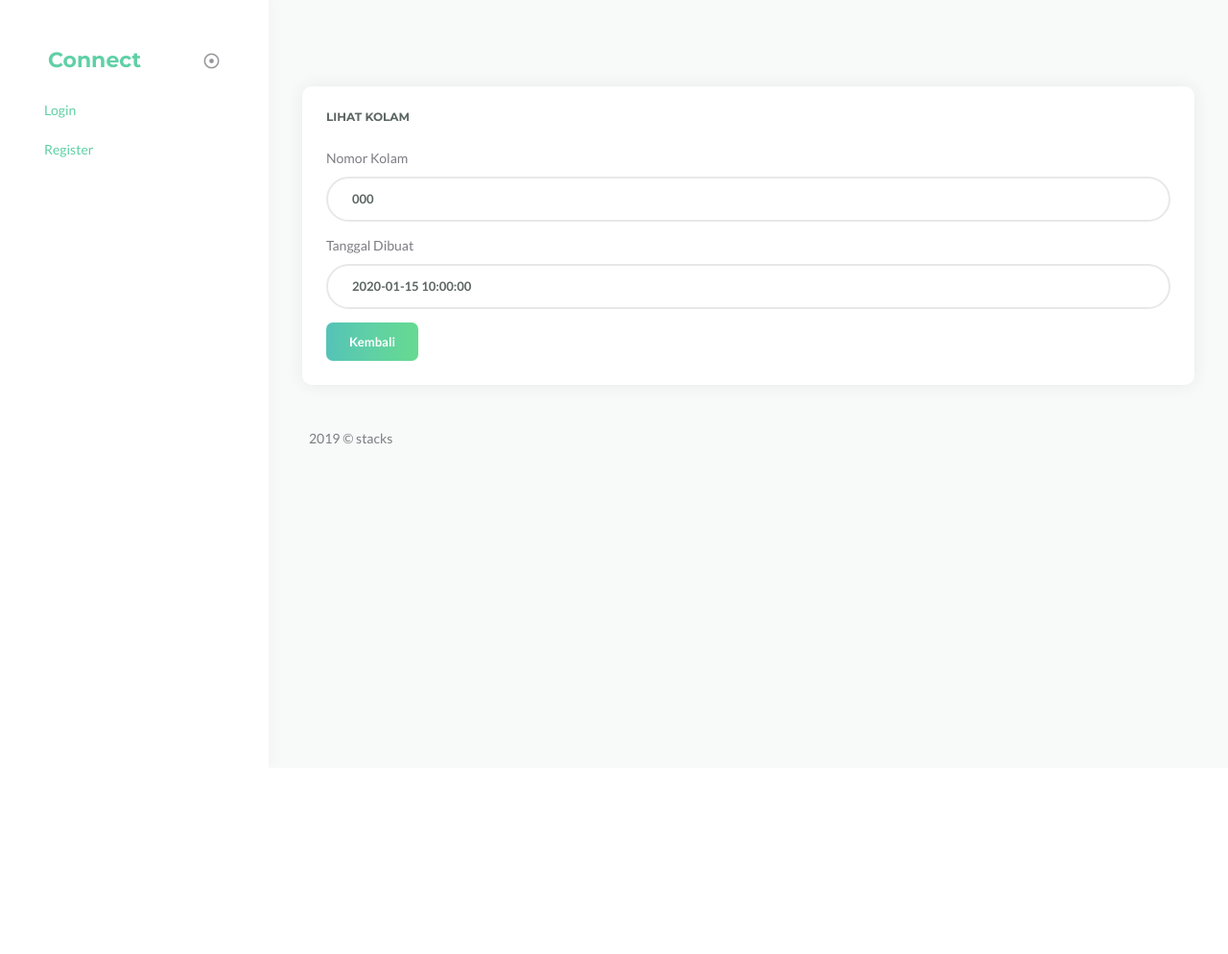
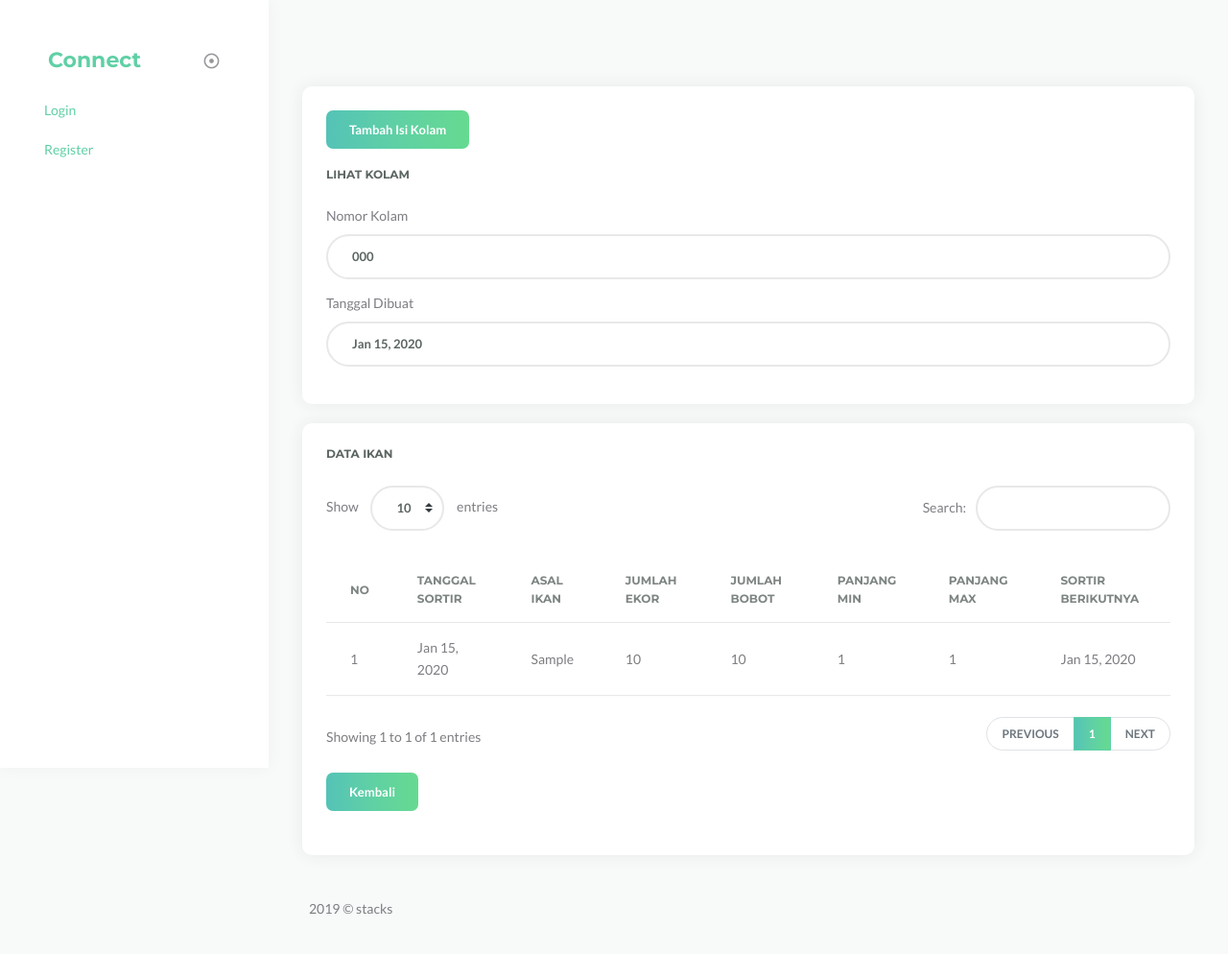
Before and after one commit to ihsanhaaa/btc-web-app, a Laravel app: page /dashboard/kolam/1 in a window 1280 px wide. Shown: the whole page at 96% size. Before the commit the page ends 463 px from the top, so only its background shows below. Run offline with Laravel 9, Linux system fonts and the light colour scheme; tables that the repository leaves empty hold one stand-in row (values such as "Sample post"); some libraries are stand-ins or nearby versions.

Commit message:
tambah halaman data ikan

```diff
--- a/app/Http/Controllers/FishpondController.php
+++ b/app/Http/Controllers/FishpondController.php
@@ -2,6 +2,7 @@
 
 namespace App\Http\Controllers;
 
+use App\Models\Fish;
 use App\Models\Fishpond;
 use Illuminate\Http\Request;
 
@@ -15,6 +16,7 @@ class FishpondController extends Controller
     public function index()
     {
         $kolams = Fishpond::all();
+
 
         return view('kolam.index', compact('kolams'));
     }
@@ -57,8 +59,9 @@ class FishpondController extends Controller
     public function show($id)
     {
         $kolam = Fishpond::find($id);
+        $ikans = Fish::all();
 
-        return view('kolam.show', compact('kolam'));
+        return view('kolam.show', compact('kolam', 'ikans'));
     }
 
     /**
@@ -108,4 +111,31 @@ class FishpondController extends Controller
 
         return redirect()->route('kolam.index')->with('success', 'Kolam berhasil dihapus');
     }
+
+    public function addFish($id)
+    {
+        $kolam = Fishpond::findOrFail($id);
+
+        return view('kolam.add', compact('kolam'));
+    }
+
+    public function addToDBFish(Request $request)
+    {
+        // dd($request);
+        $validatedData = $request->validate([
+            'fishpond_id' => 'required',
+            'asal_ikan' => 'string',
+            'jumlah_ekor' => 'required|integer',
+            'jumlah_bobot' => 'required|integer',
+            'min' => 'required|integer',
+            'max' => 'required|integer',
+            'sortir_berikut' => 'required|date',
+            'bobot_pakan' => 'required|integer',
+            'keterangan' => 'string',
+        ]);
+
+        Fish::create($validatedData);
+
+        return redirect()->route('kolam.index')->with('success','Data ikan berhasil ditambahkan');
+    }
 }
--- a/app/Models/Fish.php
+++ b/app/Models/Fish.php
@@ -10,4 +10,9 @@ class Fish extends Model
     use HasFactory;
 
     protected $guarded = ['id'];
+
+    public function fishpond()
+    {
+        return $this->belongsTo(Fishpond::class);
+    }
 }
--- a/app/Models/Fishpond.php
+++ b/app/Models/Fishpond.php
@@ -10,4 +10,9 @@ class Fishpond extends Model
     use HasFactory;
 
     protected $guarded = ['id'];
+
+    public function dataIkan()
+    {
+        return $this->hasMany(Fish::class);
+    }
 }
--- a/resources/views/kolam/show.blade.php
+++ b/resources/views/kolam/show.blade.php
@@ -5,18 +5,61 @@
         <div class="col-xl">
             <div class="card">
                 <div class="card-body">
+                    <a href="{{ route('addFish.create', $kolam->id) }}" class="btn btn-primary m-b-md">Tambah Isi Kolam</a>
                     <h5 class="card-title">Lihat Kolam</h5>
                     <div class="form-group">
                         <label for="nomor_kolam">Nomor Kolam</label>
-                        <input type="text" class="form-control" name="nomor_kolam" id="nomor_kolam" placeholder="Nomor Kolam"
-                            value="{{ old('nomor_kolam', $kolam->nomor_kolam) }}">
+                        <input type="text" class="form-control" name="nomor_kolam" id="nomor_kolam"
+                            placeholder="Nomor Kolam" value="{{ old('nomor_kolam', $kolam->nomor_kolam) }}">
                     </div>
                     <div class="form-group">
                         <label for="nomor_kolam">Tanggal Dibuat</label>
-                        <input type="text" class="form-control" name="nomor_kolam" id="nomor_kolam" placeholder="Nomor Kolam"
-                            value="{{ old('nomor_kolam', $kolam->created_at) }}">
+                        <input type="text" class="form-control" name="nomor_kolam" id="nomor_kolam"
+                            placeholder="Nomor Kolam" value="{{ old('nomor_kolam', $kolam->created_at->format('M d, Y')) }}">
                     </div>
-                    <a class="btn btn-primary" href="{{ route('kolam.index') }}">Kembali</a>
+
+                </div>
+            </div>
+
+            <div class="card">
+                <div class="card-body">
+
+                    <h5 class="card-title">Data Ikan</h5>
+
+                    <table id="zero-conf" class="display" style="width:100%">
+                        <thead>
+                            <tr>
+                                <th>No</th>
+                                <th>Tanggal Sortir</th>
+                                <th>Asal Ikan</th>
+                                <th>Jumlah Ekor</th>
+                                <th>Jumlah Bobot</th>
+                                <th>Panjang Min</th>
+                                <th>Panjang Max</th>
+                                <th>Sortir Berikutnya</th>
+                            </tr>
+                        </thead>
+                        <tbody>
+                            @foreach ($ikans as $ikan)
+                                @if ($ikan->fishpond_id == $kolam->id)
+                                    <tr>
+                                        <td>{{ $ikan->id }}</td>
+                                        <td>{{ $ikan->created_at->format('M d, Y') }}</td>
+                                        <td>{{ $ikan->asal_ikan }}</td>
+                                        <td>{{ $ikan->jumlah_ekor }}</td>
+                                        <td>{{ $ikan->jumlah_bobot }}</td>
+                                        <td>{{ $ikan->min }}</td>
+                                        <td>{{ $ikan->max }}</td>
+                                        <td>{{ date('M d, Y', strtotime($ikan->sortir_berikut)) }}</td>
+
+                                    </tr>
+                                @endif
+                            @endforeach
+                        </tbody>
+                    </table>
+
+                    <a class="btn btn-primary my-4" href="{{ route('kolam.index') }}">Kembali</a>
+
                 </div>
             </div>
         </div>
--- a/routes/web.php
+++ b/routes/web.php
@@ -1,7 +1,6 @@
 <?php
 
 use App\Http\Controllers\FeedController;
-use App\Http\Controllers\FishController;
 use App\Http\Controllers\FishpondController;
 use Illuminate\Support\Facades\Auth;
 use Illuminate\Support\Facades\Route;
@@ -22,7 +21,22 @@ Route::get('/', function () {
 });
 
 Route::resource('/dashboard/pakan', FeedController::class);
-Route::resource('/dashboard/kolam', FishpondController::class);
+
+
+
+
+Route::get('/dashboard/kolam', [FishpondController::class, 'index'])->name('kolam.index');
+Route::get('/dashboard/kolam/create', [FishpondController::class, 'create'])->name('kolam.create');
+Route::post('/dashboard/kolam', [FishpondController::class, 'store'])->name('kolam.store');
+Route::get('/dashboard/kolam/{id}/edit', [FishpondController::class, 'edit'])->name('kolam.edit');
+Route::patch('/dashboard/kolam/{id}', [FishpondController::class, 'update'])->name('kolam.update');
+Route::delete('/dashboard/kolam/{id}', [FishpondController::class, 'destroy'])->name('kolam.destroy');
+
+Route::get('/dashboard/kolam/{id}', [FishpondController::class, 'show'])->name('kolam.show');
+
+Route::get('/dashboard/kolam/data-ikan/{id}/tambah', [FishpondController::class, 'addFish'])->name('addFish.create');
+Route::post('/dashboard/kolam/data-ikan/', [FishpondController::class, 'addToDBFish'])->name('addToDBFish.create');
+
 
 Auth::routes();
 
```
Also changed, not shown: app/Http/Controllers/FeedController.php (+8 -2 lines), app/Http/Controllers/FishController.php (deleted, +0 -85 lines), resources/views/kolam/add.blade.php (added, +60 -0 lines), resources/views/pakan/create.blade.php (+5 -10 lines), resources/views/pakan/show.blade.php (+4 -9 lines), database/migrations/2023_03_13_151752_create_fish_table.php, database/migrations/2023_03_13_171054_create_feeds_table.php, public/image/8yf4xjcgdt0bbZFG3zZ5lxQ0kshZAy6mfuJWI2g1.png.png (added), public/image/TVBYiSEuCya0Gxsd5GinfHJ63mc8DnlZx1GInQjW.png.png (added), public/image/Veo9m0EPxGokH7mmKawBNTswClQZAtvdSeDh6XKs.png.png (added), public/image/VonfqlMpHPQNSmeWYV8faJ0vDylvuvQJUJCOLY6U.png.png (added), public/image/Z0E17yNFjH8lyBtUIUz3Vac4n8RJynsmIEIsN0Gp.png.png (added), public/image/fwIMWx4LPPKYppldg33tNlSsBgpxchb3d6CJ7CYV.png.png (added), public/image/sV3HwgRHHoKoJ3IF1lQvA0d5BEK9Py5M2ZAtZW7s.png.png (added).
